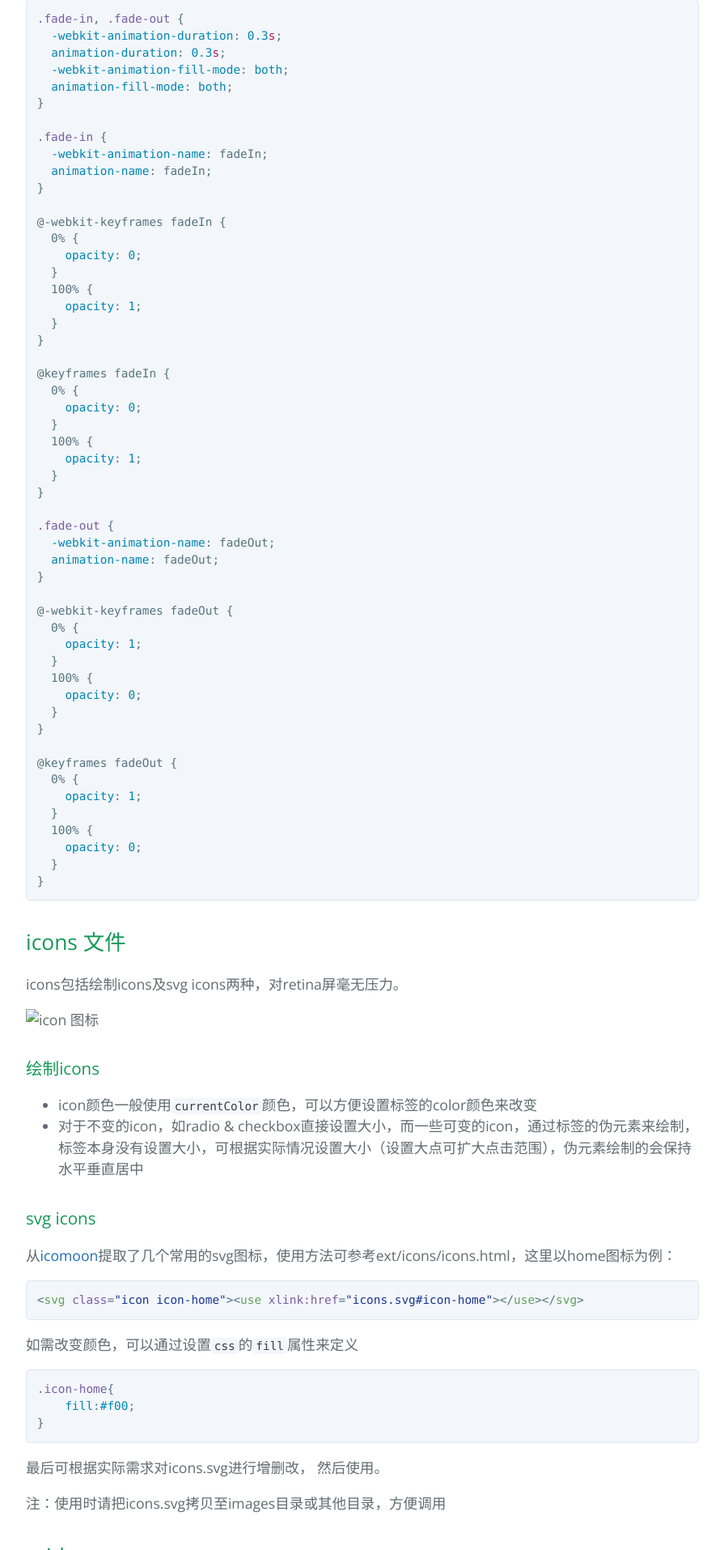
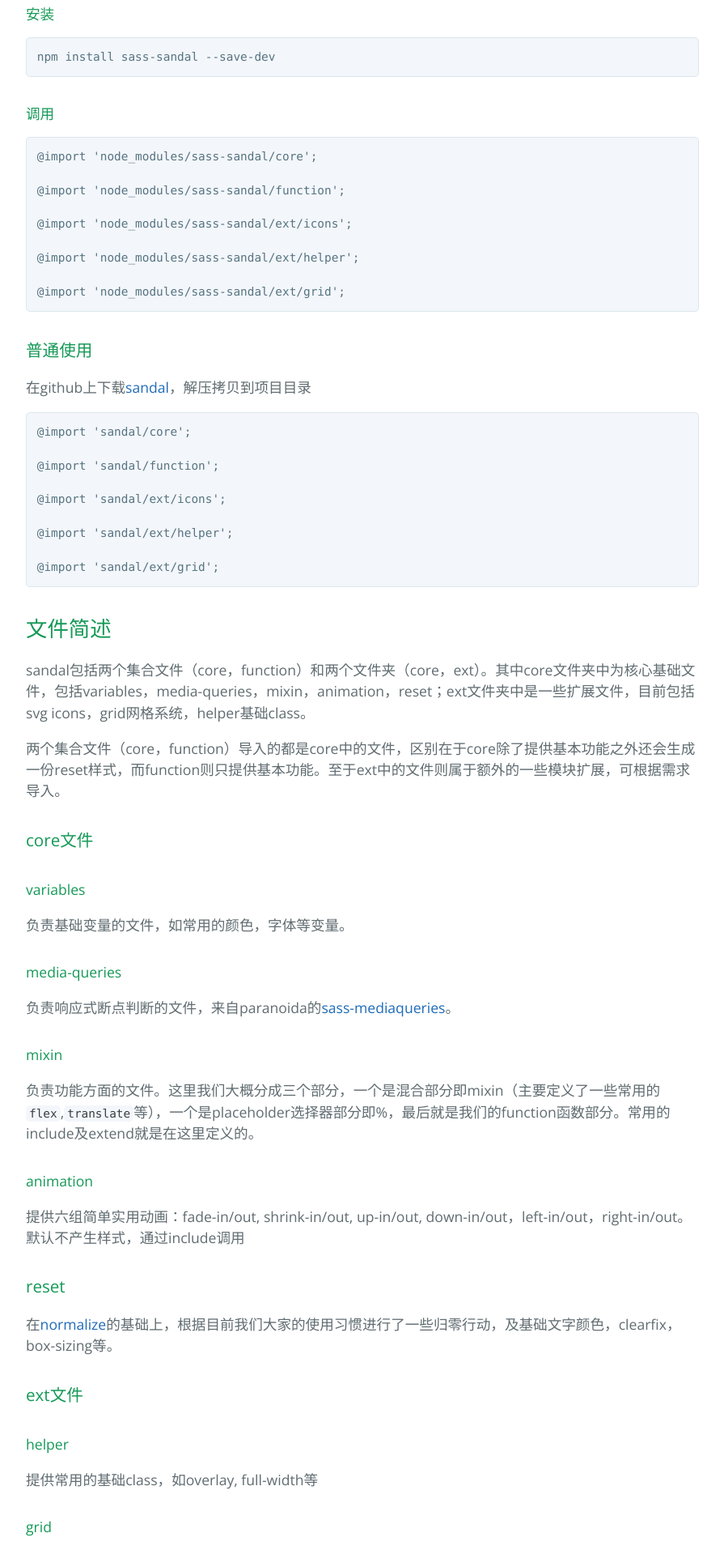
Before and after one commit to marvin1023/sandal, a plain HTML site: page index.html in a window 1280 px wide. Shown: the part 886-2800 px from the top of the page at 81% size, without its empty margins (192-1087 px from the left). Drawn offline with nearby package versions, Linux system fonts and the light colour scheme.

Commit message:
Create gh-pages branch via GitHub

```diff
--- a/index.html
+++ b/index.html
@@ -19,118 +19,138 @@
     </section>
 
     <section class="main-content">
-      <h2>
-<a id="variables-文件" class="anchor" href="#variables-%E6%96%87%E4%BB%B6" aria-hidden="true"><span aria-hidden="true" class="octicon octicon-link"></span></a>variables 文件</h2>
+      <h1>
+<a id="sandal" class="anchor" href="#sandal" aria-hidden="true"><span aria-hidden="true" class="octicon octicon-link"></span></a>Sandal</h1>
 
-<p>提供了全局的常用变量，大概包括字体，颜色，圆角，z-index等，具体请查看源码</p>
+<p>sandal取其“檀香”之意，针对移动端站点为前端人员提供了一些基础的重置，常用的<code>mixin</code>，如flex布局，等分，水平垂直居中，常用图标等，基于它你可以扩展出更多你需要的组件。</p>
 
 <h2>
-<a id="media-queries" class="anchor" href="#media-queries" aria-hidden="true"><span aria-hidden="true" class="octicon octicon-link"></span></a>media queries</h2>
+<a id="如何使用" class="anchor" href="#%E5%A6%82%E4%BD%95%E4%BD%BF%E7%94%A8" aria-hidden="true"><span aria-hidden="true" class="octicon octicon-link"></span></a>如何使用</h2>
 
-<p>负责响应式断点判断的文件。来自paranoida的<a href="https://github.com/paranoida/sass-mediaqueries">sass-mediaqueries</a>，具体使用可以参考<a href="http://paranoida.github.io/sass-mediaqueries/">其站点</a>，（安装除外）</p>
+<p>sandal，分核心文件和扩展文件两种。其中核心文件包括重置样式，<code>@mixin</code>，<code>%</code>等方便调用；而扩展文件则提供基础原子类class，图标，网格系统。</p>
+
+<p>核心文件提供两个集合文件以供调用，分别为<code>_function.scss</code>， <code>_core.scss</code>。两者的区别为function仅提供功能，而core除了提供function的功能，还会会生成一份重置样式</p>
+
+<p>扩展文件有三个，分别为<code>_icons.scss</code>，<code>_helper.scss</code>，<code>_grid.scss</code>，可根据需要调用</p>
+
+<h3>
+<a id="npm-调用" class="anchor" href="#npm-%E8%B0%83%E7%94%A8" aria-hidden="true"><span aria-hidden="true" class="octicon octicon-link"></span></a>npm 调用</h3>
+
+<h4>
+<a id="安装" class="anchor" href="#%E5%AE%89%E8%A3%85" aria-hidden="true"><span aria-hidden="true" class="octicon octicon-link"></span></a>安装</h4>
+
+<pre><code>npm install sass-sandal --save-dev
+</code></pre>
+
+<h4>
+<a id="调用" class="anchor" href="#%E8%B0%83%E7%94%A8" aria-hidden="true"><span aria-hidden="true" class="octicon octicon-link"></span></a>调用</h4>
+
+<pre><code>@import 'node_modules/sass-sandal/core';
+
+@import 'node_modules/sass-sandal/function';
+
+@import 'node_modules/sass-sandal/ext/icons';
+
+@import 'node_modules/sass-sandal/ext/helper';
+
+@import 'node_modules/sass-sandal/ext/grid';
+</code></pre>
+
+<h3>
+<a id="普通使用" class="anchor" href="#%E6%99%AE%E9%80%9A%E4%BD%BF%E7%94%A8" aria-hidden="true"><span aria-hidden="true" class="octicon octicon-link"></span></a>普通使用</h3>
+
+<p>在github上下载<a href="https://github.com/marvin1023/sandal">sandal</a>，解压拷贝到项目目录</p>
+
+<pre><code>@import 'sandal/core';
+
+@import 'sandal/function';
+
+@import 'sandal/ext/icons';
+
+@import 'sandal/ext/helper';
+
+@import 'sandal/ext/grid';
+</code></pre>
 
 <h2>
-<a id="animation" class="anchor" href="#animation" aria-hidden="true"><span aria-hidden="true" class="octicon octicon-link"></span></a>animation</h2>
+<a id="文件简述" class="anchor" href="#%E6%96%87%E4%BB%B6%E7%AE%80%E8%BF%B0" aria-hidden="true"><span aria-hidden="true" class="octicon octicon-link"></span></a>文件简述</h2>
 
-<p>提供6组简单实用动画：fade-in/out, shrink-in/out, up-in/out, down-in/out，left-in/out，right-in/out。默认不产生样式，通过<code>@include</code>调用，以fade-in/out为例：</p>
+<p>sandal包括两个集合文件（core，function）和两个文件夹（core，ext）。其中core文件夹中为核心基础文件，包括variables，media-queries，mixin，animation，reset；ext文件夹中是一些扩展文件，目前包括svg icons，grid网格系统，helper基础class。</p>
 
-<div class="highlight highlight-source-scss"><pre><span class="pl-k">@include</span> <span class="pl-c1">animation-fade-in</span>;
-<span class="pl-k">@include</span> <span class="pl-c1">animation-fade-out</span>;</pre></div>
-
-<div class="highlight highlight-source-css"><pre><span class="pl-e">.fade-in</span>, <span class="pl-e">.fade-out</span> {
-  <span class="pl-c1">-webkit-<span class="pl-c1">animation-duration</span></span>: <span class="pl-c1">0.3<span class="pl-k">s</span></span>;
-  <span class="pl-c1"><span class="pl-c1">animation-duration</span></span>: <span class="pl-c1">0.3<span class="pl-k">s</span></span>;
-  <span class="pl-c1">-webkit-<span class="pl-c1">animation</span>-<span class="pl-c1">fill</span>-mode</span>: <span class="pl-c1">both</span>;
-  <span class="pl-c1"><span class="pl-c1">animation</span>-<span class="pl-c1">fill</span>-mode</span>: <span class="pl-c1">both</span>;
-}
-
-<span class="pl-e">.fade-in</span> {
-  <span class="pl-c1">-webkit-<span class="pl-c1">animation-name</span></span>: fadeIn;
-  <span class="pl-c1"><span class="pl-c1">animation-name</span></span>: fadeIn;
-}
-
-@-webkit-keyframes fadeIn {
-  0% {
-    <span class="pl-c1"><span class="pl-c1">opacity</span></span>: <span class="pl-c1">0</span>;
-  }
-  100% {
-    <span class="pl-c1"><span class="pl-c1">opacity</span></span>: <span class="pl-c1">1</span>;
-  }
-}
-
-@keyframes fadeIn {
-  0% {
-    <span class="pl-c1"><span class="pl-c1">opacity</span></span>: <span class="pl-c1">0</span>;
-  }
-  100% {
-    <span class="pl-c1"><span class="pl-c1">opacity</span></span>: <span class="pl-c1">1</span>;
-  }
-}
-
-<span class="pl-e">.fade-out</span> {
-  <span class="pl-c1">-webkit-<span class="pl-c1">animation-name</span></span>: fadeOut;
-  <span class="pl-c1"><span class="pl-c1">animation-name</span></span>: fadeOut;
-}
-
-@-webkit-keyframes fadeOut {
-  0% {
-    <span class="pl-c1"><span class="pl-c1">opacity</span></span>: <span class="pl-c1">1</span>;
-  }
-  100% {
-    <span class="pl-c1"><span class="pl-c1">opacity</span></span>: <span class="pl-c1">0</span>;
-  }
-}
-
-@keyframes fadeOut {
-  0% {
-    <span class="pl-c1"><span class="pl-c1">opacity</span></span>: <span class="pl-c1">1</span>;
-  }
-  100% {
-    <span class="pl-c1"><span class="pl-c1">opacity</span></span>: <span class="pl-c1">0</span>;
-  }
-}</pre></div>
-
-<h2>
-<a id="icons-文件" class="anchor" href="#icons-%E6%96%87%E4%BB%B6" aria-hidden="true"><span aria-hidden="true" class="octicon octicon-link"></span></a>icons 文件</h2>
-
-<p>icons包括绘制icons及svg icons两种，对retina屏毫无压力。</p>
-
-<p><img src="images/svg-icons.png" alt="icon 图标"></p>
+<p>两个集合文件（core，function）导入的都是core中的文件，区别在于core除了提供基本功能之外还会生成一份reset样式，而function则只提供基本功能。至于ext中的文件则属于额外的一些模块扩展，可根据需求导入。</p>
 
 <h3>
-<a id="绘制icons" class="anchor" href="#%E7%BB%98%E5%88%B6icons" aria-hidden="true"><span aria-hidden="true" class="octicon octicon-link"></span></a>绘制icons</h3>
+<a id="core文件" class="anchor" href="#core%E6%96%87%E4%BB%B6" aria-hidden="true"><span aria-hidden="true" class="octicon octicon-link"></span></a>core文件</h3>
+
+<h4>
+<a id="variables" class="anchor" href="#variables" aria-hidden="true"><span aria-hidden="true" class="octicon octicon-link"></span></a>variables</h4>
+
+<p>负责基础变量的文件，如常用的颜色，字体等变量。</p>
+
+<h4>
+<a id="media-queries" class="anchor" href="#media-queries" aria-hidden="true"><span aria-hidden="true" class="octicon octicon-link"></span></a>media-queries</h4>
+
+<p>负责响应式断点判断的文件，来自paranoida的<a href="https://github.com/paranoida/sass-mediaqueries">sass-mediaqueries</a>。</p>
+
+<h4>
+<a id="mixin" class="anchor" href="#mixin" aria-hidden="true"><span aria-hidden="true" class="octicon octicon-link"></span></a>mixin</h4>
+
+<p>负责功能方面的文件。这里我们大概分成三个部分，一个是混合部分即mixin（主要定义了一些常用的<code>flex</code>,<code>translate</code>等），一个是placeholder选择器部分即%，最后就是我们的function函数部分。常用的include及extend就是在这里定义的。</p>
+
+<h4>
+<a id="animation" class="anchor" href="#animation" aria-hidden="true"><span aria-hidden="true" class="octicon octicon-link"></span></a>animation</h4>
+
+<p>提供六组简单实用动画：fade-in/out, shrink-in/out, up-in/out, down-in/out，left-in/out，right-in/out。默认不产生样式，通过include调用</p>
+
+<h3>
+<a id="reset" class="anchor" href="#reset" aria-hidden="true"><span aria-hidden="true" class="octicon octicon-link"></span></a>reset</h3>
+
+<p>在<a href="http://necolas.github.io/normalize.css/">normalize</a>的基础上，根据目前我们大家的使用习惯进行了一些归零行动，及基础文字颜色，clearfix，box-sizing等。</p>
+
+<h3>
+<a id="ext文件" class="anchor" href="#ext%E6%96%87%E4%BB%B6" aria-hidden="true"><span aria-hidden="true" class="octicon octicon-link"></span></a>ext文件</h3>
+
+<h4>
+<a id="helper" class="anchor" href="#helper" aria-hidden="true"><span aria-hidden="true" class="octicon octicon-link"></span></a>helper</h4>
+
+<p>提供常用的基础class，如overlay, full-width等</p>
+
+<h4>
+<a id="grid" class="anchor" href="#grid" aria-hidden="true"><span aria-hidden="true" class="octicon octicon-link"></span></a>grid</h4>
+
+<p>移动端的网格系统，分为row和col，具体使用参考<a href="http://imweb.io/topic/570b33f806f2400432c139b3">3分钟13行代码搭建sass版移动端网格系统</a></p>
+
+<h4>
+<a id="icons" class="anchor" href="#icons" aria-hidden="true"><span aria-hidden="true" class="octicon octicon-link"></span></a>icons</h4>
+
+<p>分为绘制的icon和svg图标两种，可参考icons文件夹中的<code>icons.html</code></p>
+
+<p><img src="ext/icons/svg-icons.png" alt="default icon svg"></p>
+
+<p><strong>绘制icon</strong></p>
 
 <ul>
 <li>icon颜色一般使用<code>currentColor</code>颜色，可以方便设置标签的color颜色来改变</li>
 <li>对于不变的icon，如radio &amp; checkbox直接设置大小，而一些可变的icon，通过标签的伪元素来绘制，标签本身没有设置大小，可根据实际情况设置大小（设置大点可扩大点击范围），伪元素绘制的会保持水平垂直居中</li>
 </ul>
 
-<h3>
-<a id="svg-icons" class="anchor" href="#svg-icons" aria-hidden="true"><span aria-hidden="true" class="octicon octicon-link"></span></a>svg icons</h3>
+<p><strong>svg 图标调用</strong></p>
 
 <p>从<a href="https://icomoon.io/">icomoon</a>提取了几个常用的svg图标，使用方法可参考ext/icons/icons.html，这里以home图标为例：</p>
 
-<div class="highlight highlight-text-html-basic"><pre>&lt;<span class="pl-ent">svg</span> <span class="pl-e">class</span>=<span class="pl-s"><span class="pl-pds">"</span>icon icon-home<span class="pl-pds">"</span></span>&gt;&lt;<span class="pl-ent">use</span> <span class="pl-e">xlink:href</span>=<span class="pl-s"><span class="pl-pds">"</span>icons.svg#icon-home<span class="pl-pds">"</span></span>&gt;&lt;/<span class="pl-ent">use</span>&gt;&lt;/<span class="pl-ent">svg</span>&gt;</pre></div>
+<pre><code>&lt;svg class="icon icon-home"&gt;&lt;use xlink:href="icons.svg#icon-home"&gt;&lt;/use&gt;&lt;/svg&gt;
+</code></pre>
 
-<p>如需改变颜色，可以通过设置<code>css</code>的<code>fill</code>属性来定义</p>
+<p>如需改变颜色，可以通过设置css的fill属性来定义</p>
 
-<div class="highlight highlight-source-css"><pre><span class="pl-e">.icon-home</span>{
-    <span class="pl-c1"><span class="pl-c1">fill</span></span>:<span class="pl-c1">#f00</span>;
-}</pre></div>
+<pre><code>.icon-home{
+    fill:#f00;
+}
+</code></pre>
 
 <p>最后可根据实际需求对icons.svg进行增删改， 然后使用。</p>
 
 <p>注：使用时请把icons.svg拷贝至images目录或其他目录，方便调用</p>
-
-<h2>
-<a id="grid" class="anchor" href="#grid" aria-hidden="true"><span aria-hidden="true" class="octicon octicon-link"></span></a>grid</h2>
-
-<p>移动端的网格系统，分为row和col，具体使用参考<a href="http://imweb.io/topic/570b33f806f2400432c139b3">3分钟13行代码搭建sass版移动端网格系统</a></p>
-
-<h2>
-<a id="helper-文件" class="anchor" href="#helper-%E6%96%87%E4%BB%B6" aria-hidden="true"><span aria-hidden="true" class="octicon octicon-link"></span></a>helper 文件</h2>
-
-<p>提供常用的基础class，具体请查看源码</p>
 
       <footer class="site-footer">
         <span class="site-footer-owner"><a href="https://github.com/marvin1023/sandal">Sandal</a> is maintained by <a href="https://github.com/marvin1023">marvin1023</a>.</span>
```
Also changed, not shown: params.json (+1 -1 lines).
